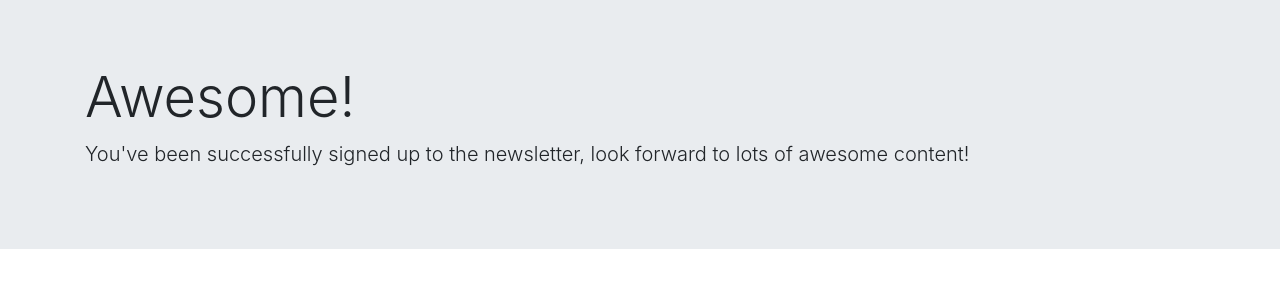
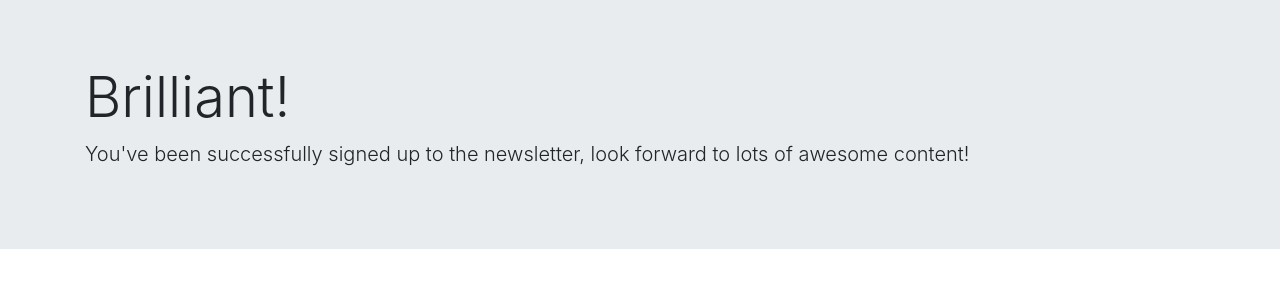
Before and after one commit to eshavats/Newsletter-Signup, a website: page success.html in a window 1280 px wide. Drawn offline with nearby package versions, Linux system fonts and the light colour scheme.

Commit message:
Change success h1 and title

```diff
--- a/success.html
+++ b/success.html
@@ -2,7 +2,7 @@
 <html lang="en" dir="ltr">
   <head>
     <meta charset="utf-8">
-    <title>Failure</title>
+    <title>Success</title>
 
     <!-- Bootstrap core CSS -->
 <link href="https://stackpath.bootstrapcdn.com/bootstrap/4.4.1/css/bootstrap.min.css" rel="stylesheet" integrity="sha384-Vkoo8x4CGsO3+Hhxv8T/Q5PaXtkKtu6ug5TOeNV6gBiFeWPGFN9MuhOf23Q9Ifjh" crossorigin="anonymous">
@@ -11,7 +11,7 @@
   <body>
     <div class="jumbotron jumbotron-fluid">
   <div class="container">
-    <h1 class="display-4">Awesome!</h1>
+    <h1 class="display-4">Brilliant!</h1>
     <p class="lead">You've been successfully signed up to the newsletter, look forward to lots of awesome content!</p>
   </div>
 </div>
```
